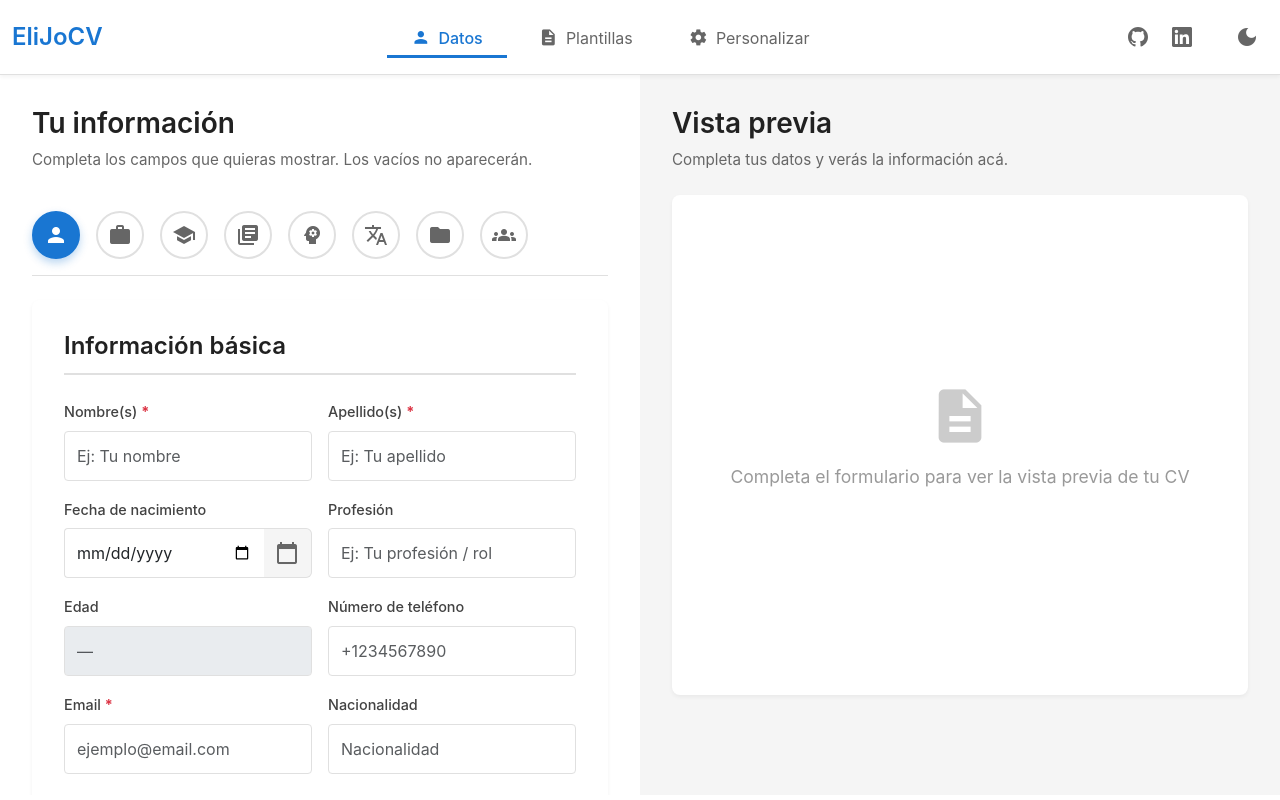
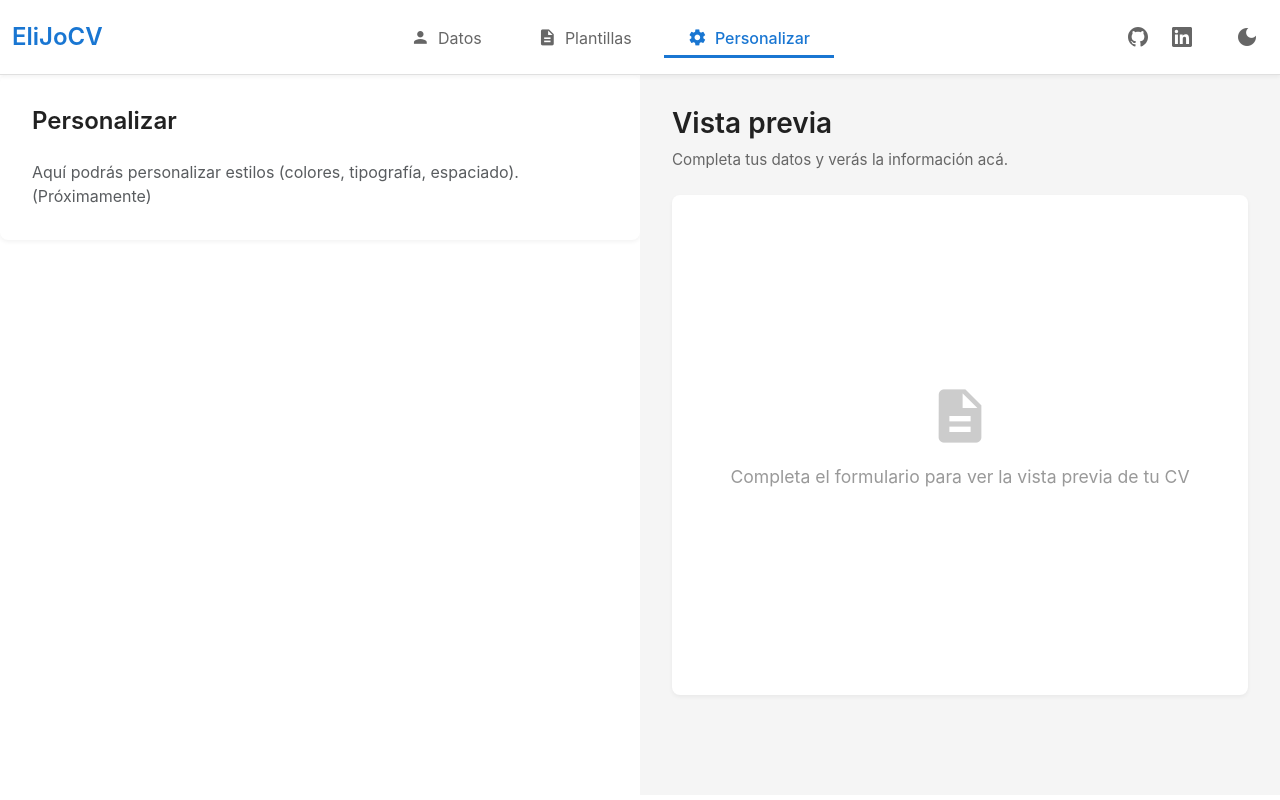
Before and after one commit to jbarzallo97/EliJoCV-jb7, an Angular app: page /customize in a window 1280 px wide. Before the commit this address led to /. Built offline with nearby package versions, Linux system fonts and the light colour scheme.

Commit message:
Add routing for new sections and implement templates and customize components. Update app module and HTML structure to integrate new features, including CSS styles for both components. Enhance header component to synchronize active tab with URL navigation.

```diff
--- a/src/app/app-routing.module.ts
+++ b/src/app/app-routing.module.ts
@@ -1,7 +1,16 @@
 import { NgModule } from '@angular/core';
 import { RouterModule, Routes } from '@angular/router';
+import { SectionTabsComponent } from './pages/section-tabs/section-tabs.component';
+import { TemplatesComponent } from './pages/templates/templates.component';
+import { CustomizeComponent } from './pages/customize/customize.component';
 
-const routes: Routes = [];
+const routes: Routes = [
+  { path: '', pathMatch: 'full', redirectTo: 'data' },
+  { path: 'data', component: SectionTabsComponent },
+  { path: 'templates', component: TemplatesComponent },
+  { path: 'customize', component: CustomizeComponent },
+  { path: '**', redirectTo: 'data' }
+];
 
 @NgModule({
   imports: [RouterModule.forRoot(routes)],
--- a/src/app/app.component.html
+++ b/src/app/app.component.html
@@ -5,9 +5,9 @@
   <!-- Main Content -->
   <div class="container-fluid main-content">
     <div class="row g-0">
-      <!-- Izquierda: Section Tabs -->
+      <!-- Izquierda: contenido según tab -->
       <div class="col-lg-6 col-xl-6">
-        <app-section-tabs></app-section-tabs>
+        <router-outlet></router-outlet>
       </div>
 
       <!-- Derecha: CV Preview -->
--- a/src/app/app.module.ts
+++ b/src/app/app.module.ts
@@ -17,6 +17,8 @@ import { PersonalInfoComponent } from './pages/components/personal-info/personal
 import { EducationComponent } from './pages/components/education/education.component';
 import { CoursesComponent } from './pages/components/courses/courses.component';
 import { ReferencesComponent } from './pages/components/references/references.component';
+import { TemplatesComponent } from './pages/templates/templates.component';
+import { CustomizeComponent } from './pages/customize/customize.component';
 
 @NgModule({
   declarations: [
@@ -31,7 +33,9 @@ import { ReferencesComponent } from './pages/components/references/references.co
     ProjectsComponent,
     EducationComponent,
     CoursesComponent,
-    ReferencesComponent
+    ReferencesComponent,
+    TemplatesComponent,
+    CustomizeComponent
   ],
   imports: [
     BrowserModule,
--- /dev/null
+++ b/src/app/pages/customize/customize.component.css
@@ -0,0 +1,13 @@
+.form-section {
+  background: #fff;
+  padding: 2rem;
+  border-radius: 8px;
+  box-shadow: 0 2px 4px rgba(0,0,0,0.05);
+}
+
+.form-section-title {
+  font-size: 1.5rem;
+  font-weight: 600;
+  color: #212121;
+  margin-bottom: 1.5rem;
+}
--- /dev/null
+++ b/src/app/pages/customize/customize.component.html
@@ -0,0 +1,6 @@
+<div class="form-section">
+  <h3 class="form-section-title">Personalizar</h3>
+  <p class="text-muted mb-0">
+    Aquí podrás personalizar estilos (colores, tipografía, espaciado). (Próximamente)
+  </p>
+</div>
--- /dev/null
+++ b/src/app/pages/templates/templates.component.css
@@ -0,0 +1,13 @@
+.form-section {
+  background: #fff;
+  padding: 2rem;
+  border-radius: 8px;
+  box-shadow: 0 2px 4px rgba(0,0,0,0.05);
+}
+
+.form-section-title {
+  font-size: 1.5rem;
+  font-weight: 600;
+  color: #212121;
+  margin-bottom: 1.5rem;
+}
--- /dev/null
+++ b/src/app/pages/templates/templates.component.html
@@ -0,0 +1,6 @@
+<div class="form-section">
+  <h3 class="form-section-title">Plantillas</h3>
+  <p class="text-muted mb-0">
+    Aquí podrás elegir una plantilla para tu CV. (Próximamente)
+  </p>
+</div>
--- a/src/app/shared/components/header/header.component.ts
+++ b/src/app/shared/components/header/header.component.ts
@@ -1,17 +1,18 @@
-import { Component, EventEmitter, Output, OnInit, Renderer2 } from '@angular/core';
+import { Component, OnDestroy, OnInit, Renderer2 } from '@angular/core';
+import { Router, NavigationEnd } from '@angular/router';
 import { MainTab } from '../../../core/models/cv-data.model';
+import { filter, Subscription } from 'rxjs';
 
 @Component({
   selector: 'app-header',
   templateUrl: './header.component.html',
   styleUrls: ['./header.component.css']
 })
-export class HeaderComponent implements OnInit {
-  @Output() tabChange = new EventEmitter<MainTab>();
-
+export class HeaderComponent implements OnInit, OnDestroy {
   activeTab: MainTab = 'datos';
   currentLanguage = 'ES';
   isDarkMode = false;
+  private routerSub?: Subscription;
 
   tabs = [
     { id: 'datos' as MainTab, label: 'Datos', icon: 'person' },
@@ -24,7 +25,10 @@ export class HeaderComponent implements OnInit {
     { code: 'EN', name: 'English' }
   ];
 
-  constructor(private renderer: Renderer2) {}
+  constructor(
+    private renderer: Renderer2,
+    private router: Router
+  ) {}
 
   ngOnInit(): void {
     // Cargar preferencia guardada
@@ -36,11 +40,34 @@ export class HeaderComponent implements OnInit {
       this.isDarkMode = false;
       this.applyDarkMode(false);
     }
+
+    // Sincronizar tab activo con la URL (back/forward/refresh)
+    this.syncActiveTabFromUrl(this.router.url);
+    this.routerSub = this.router.events
+      .pipe(filter((e): e is NavigationEnd => e instanceof NavigationEnd))
+      .subscribe(e => this.syncActiveTabFromUrl(e.urlAfterRedirects));
+  }
+
+  ngOnDestroy(): void {
+    this.routerSub?.unsubscribe();
   }
 
   selectTab(tab: MainTab): void {
-    this.activeTab = tab;
-    this.tabChange.emit(tab);
+    const path = tab === 'datos'
+      ? 'data'
+      : tab === 'plantillas'
+        ? 'templates'
+        : 'customize';
+    this.router.navigate(['/', path]);
+  }
+
+  private syncActiveTabFromUrl(url: string): void {
+    const path = (url || '').split('?')[0].split('#')[0];
+    const seg = (path.split('/').filter(Boolean)[0] || 'data').toLowerCase();
+    if (seg === 'data') this.activeTab = 'datos';
+    else if (seg === 'templates') this.activeTab = 'plantillas';
+    else if (seg === 'customize') this.activeTab = 'personalizar';
+    else this.activeTab = 'datos';
   }
 
   toggleDarkMode(): void {
```
Also changed, not shown: src/app/pages/customize/customize.component.ts (added, +8 -0 lines), src/app/pages/templates/templates.component.ts (added, +8 -0 lines).
